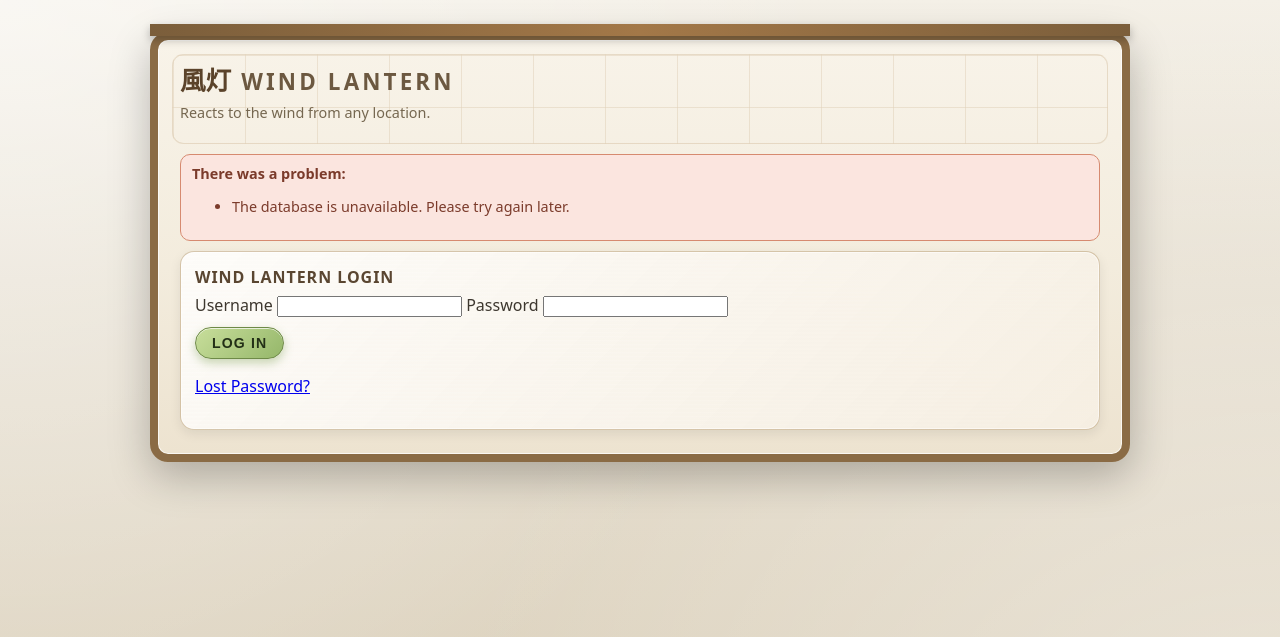
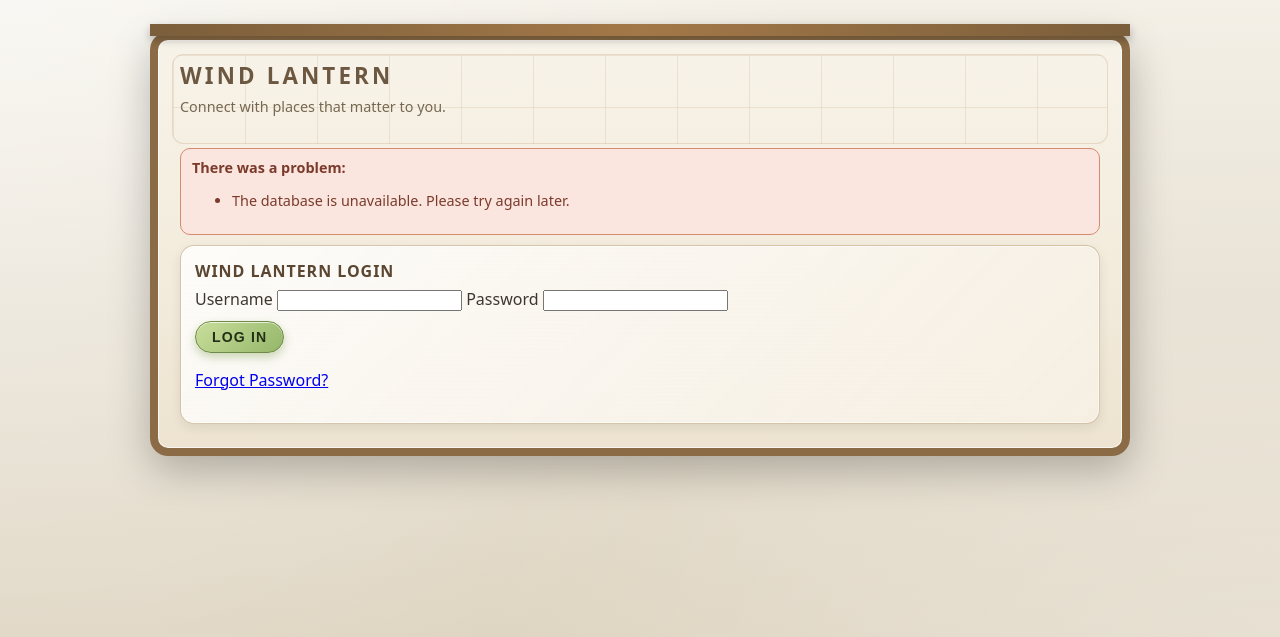
Before and after one commit to faludi/wind-lantern, a PHP site: page / in a window 1280 px wide. Shown: the top 637 px of the page. Run offline with PHP 8.4, Linux system fonts and the light colour scheme.

Commit message:
simplify and adjust web interface elements

```diff
--- a/html/index.php
+++ b/html/index.php
@@ -553,11 +553,11 @@ textarea:focus {
         <div class="shoji-grid" aria-hidden="true"></div>
 
         <header class="header">
-            <div class="header-title-jp">風灯</div>
+            <!-- <div class="header-title-jp">風灯</div> -->
             <div class="header-title-main">Wind Lantern</div>
         </header>
         <div class="header-subtitle">
-            Reacts to the wind from any location.
+            Connect with places that matter to you.
         </div>
 
         <?php if (!$currentUser): ?>
@@ -582,7 +582,7 @@ textarea:focus {
                         <button class="btn btn-update" type="submit">Log In</button>
                     </div>
                 </form>
-                <p><a href="mailto:rob@faludi.com?subject=Wind%20Lantern%20lost%20password">Lost Password?</a></p>
+                <p><a href="mailto:rob@faludi.com?subject=Wind%20Lantern%20forgot%20password">Forgot Password?</a></p>
             </section>
         <?php else: ?>
         <?php if ($errors): ?>
@@ -603,6 +603,7 @@ textarea:focus {
         <?php endif; ?>
 
         <div class="section-caption">
+            <br>
             Signed in as <?= htmlspecialchars($currentUser['username']) ?>.
             <a href="index.php?logout=1">Log out</a>
             <?php if ($currentUser['is_admin']): ?>
@@ -629,7 +630,7 @@ textarea:focus {
                 <section class="section">
                     <h2 class="section-title">Monitored Address</h2>
                     <div class="section-caption">
-                        Enter the address for the lantern to watch over.
+                        The lantern will react to the wind in this place.
                     </div>
 
                     <form method="post">
@@ -656,7 +657,7 @@ textarea:focus {
                             <?= htmlspecialchars($windError) ?>
                         </div>
                         <div class="wind-note">
-                            Once you have saved an address, the lantern will listen for the wind again.
+                            You can use street addresses, city names, or countries.
                         </div>
                     <?php elseif ($windResult): ?>
                         <div class="row">
```
